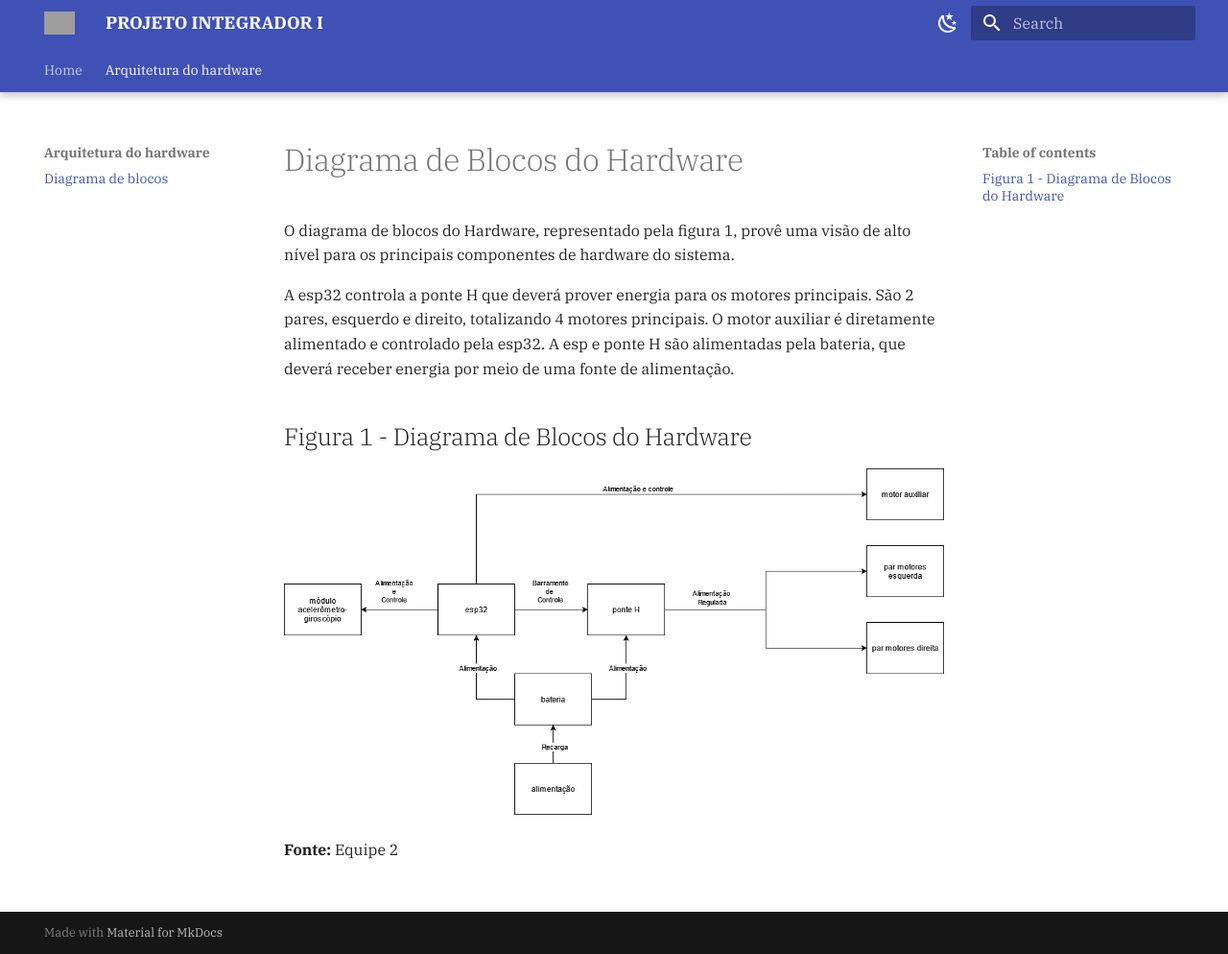
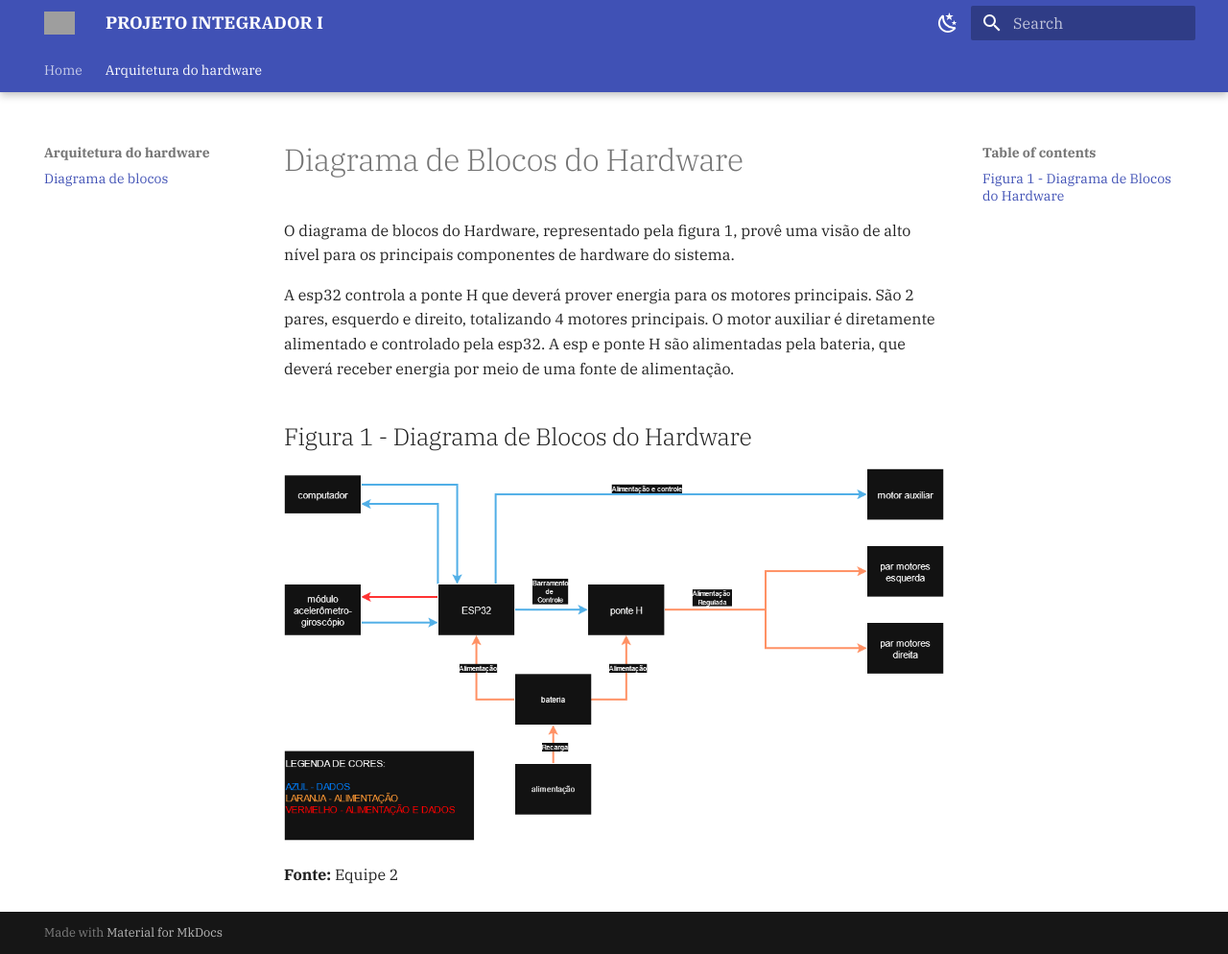
Before and after one commit to fcte-pi1/2025.2_PI1_Grupo02_Ajax, an MkDocs documentation site: the page built from docs/arquitetura/blocos.md, in a window 1280 px wide and 994 px high. Shown: the whole window at 96% size. Built offline with MkDocs 1.6.1 and Material for MkDocs 9.7.7, drawn with Linux system fonts in a browser that asks for light colours; grey boxes are pictures that could not be loaded.

Commit message:
DOCS: atualização do diagrama de blocos
Adição das cores de conexão de componentes.
Adição de uma versão clara.

```diff
--- a/docs/arquitetura/blocos.md
+++ b/docs/arquitetura/blocos.md
@@ -7,6 +7,6 @@ A esp e ponte H são alimentadas pela bateria, que deverá receber energia por m
 
 ## Figura 1 - Diagrama de Blocos do Hardware
 
-![figura1](../assets/arquitetura/blocos/block_v1_1.png)
+![figura1](../assets/arquitetura/blocos/block_v1_2.png)
 
 **Fonte:** Equipe 2
```
Also changed, not shown: docs/assets/arquitetura/blocos/block_v1_1.png (deleted), docs/assets/arquitetura/blocos/block_v1_2.png (added), docs/assets/arquitetura/blocos/block_v1_2_light.png (added).
